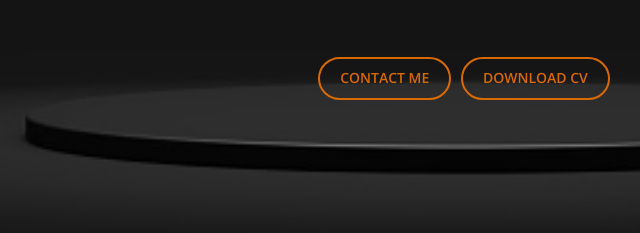
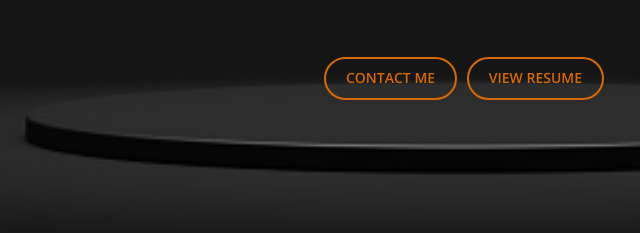
Before and after one commit to balkissty/balkissty.github.io, a plain HTML site: page index.html in a window 1280 px wide. Shown: the part 379-612 px from the top of the page, 176-816 px from the left. Drawn offline with nearby package versions, Linux system fonts and the light colour scheme.

Commit message:
view instead if download resume

```diff
--- a/index.html
+++ b/index.html
@@ -63,7 +63,7 @@
           <p>FRONTEND DEVELOPER</p>
           <div class="header-buttons">
             <a href="#contact" class="btn btn-custom btn-lg page-scroll">Contact Me</a> </div>
-            <a class="btn btn-custom btn-lg page-scroll" href="./img/Ogundotun balkiss resumew.pdf" download="Ogundotun-Balkiss-Resume">Download CV</a>
+            <a class="btn btn-custom btn-lg page-scroll" href="./img/ogundotun-balkiss-resume.pdf">View Resume</a>
           </div>
       </div>
     </div>
```
Also changed, not shown: 2 other files.
